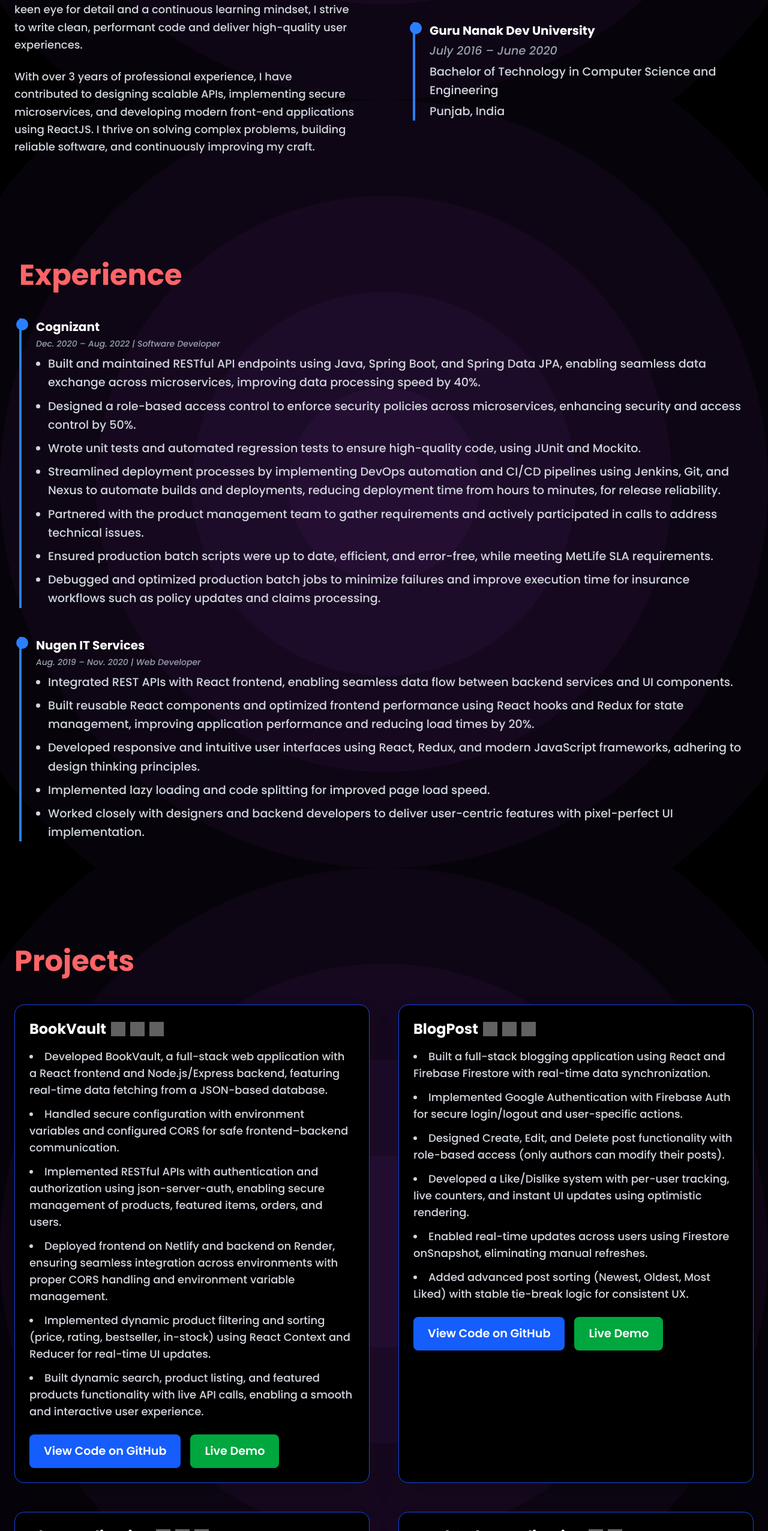
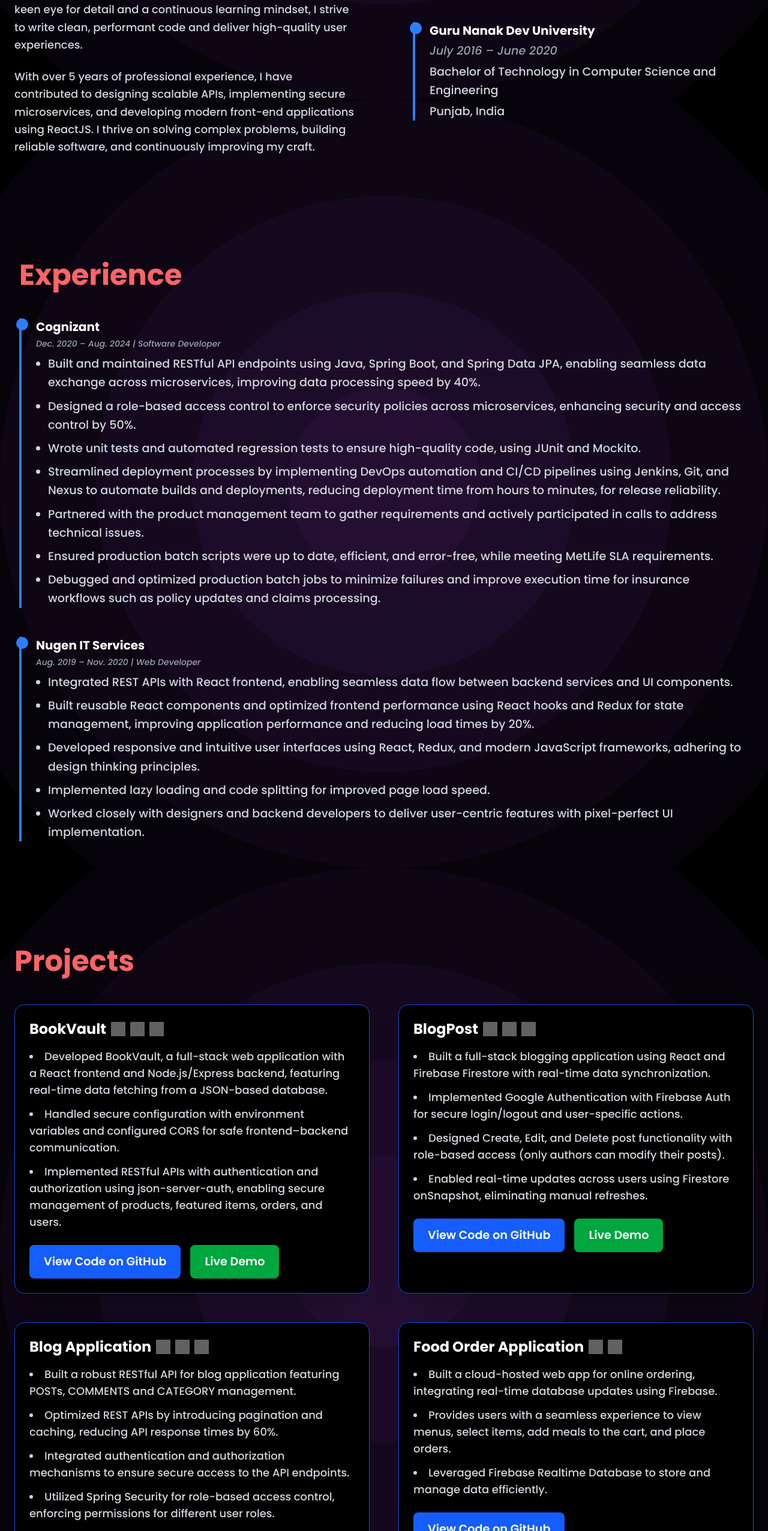
Before and after one commit to Chhabra-Jatin/portfolio-website, a React (Vite) app: page / in a window 1280 px wide. Shown: the part 1113-3666 px from the top of the page at 60% size. Built offline with nearby package versions, Linux system fonts and the light colour scheme; grey boxes are pictures that could not be loaded.

Commit message:
small corrections

```diff
--- a/src/Portfolio.jsx
+++ b/src/Portfolio.jsx
@@ -93,7 +93,7 @@
   const experienceData = [
     {
       title: "Cognizant",
-      duration: "Dec. 2020 – Aug. 2022",
+      duration: "Dec. 2020 – Aug. 2024",
       role: "Software Developer",
       details: [
         "Built and maintained RESTful API endpoints using Java, Spring Boot, and Spring Data JPA, enabling seamless data exchange across microservices, improving data processing speed by 40%.",
@@ -129,9 +129,9 @@
         "Developed BookVault, a full-stack web application with a React frontend and Node.js/Express backend, featuring real-time data fetching from a JSON-based database.",
         "Handled secure configuration with environment variables and configured CORS for safe frontend–backend communication.",
         "Implemented RESTful APIs with authentication and authorization using json-server-auth, enabling secure management of products, featured items, orders, and users.",
-        "Deployed frontend on Netlify and backend on Render, ensuring seamless integration across environments with proper CORS handling and environment variable management.",
-        "Implemented dynamic product filtering and sorting (price, rating, bestseller, in-stock) using React Context and Reducer for real-time UI updates.",
-        "Built dynamic search, product listing, and featured products functionality with live API calls, enabling a smooth and interactive user experience."
+        // "Deployed frontend on Netlify and backend on Render, ensuring seamless integration across environments with proper CORS handling and environment variable management.",
+        // "Implemented dynamic product filtering and sorting (price, rating, bestseller, in-stock) using React Context and Reducer for real-time UI updates.",
+        // "Built dynamic search, product listing, and featured products functionality with live API calls, enabling a smooth and interactive user experience."
       ],
     },
     {
@@ -143,9 +143,9 @@
         "Built a full-stack blogging application using React and Firebase Firestore with real-time data synchronization.",
         "Implemented Google Authentication with Firebase Auth for secure login/logout and user-specific actions.",
         "Designed Create, Edit, and Delete post functionality with role-based access (only authors can modify their posts).",
-        "Developed a Like/Dislike system with per-user tracking, live counters, and instant UI updates using optimistic rendering.",
         "Enabled real-time updates across users using Firestore onSnapshot, eliminating manual refreshes.",
-        "Added advanced post sorting (Newest, Oldest, Most Liked) with stable tie-break logic for consistent UX."
+        // "Developed a Like/Dislike system with per-user tracking, live counters, and instant UI updates using optimistic rendering.",
+        // "Added advanced post sorting (Newest, Oldest, Most Liked) with stable tie-break logic for consistent UX."
       ],
     },
     {
@@ -389,7 +389,7 @@
               isDarkMode ? "text-gray-300" : "text-gray-800"
             }`}
           >
-            With over 3 years of professional experience, I have contributed to
+            With over 5 years of professional experience, I have contributed to
             designing scalable APIs, implementing secure microservices, and
             developing modern front-end applications using ReactJS. I thrive on
             solving complex problems, building reliable software, and
```
Also changed, not shown: 1 other file (tests, documents, lock files or other folders).
